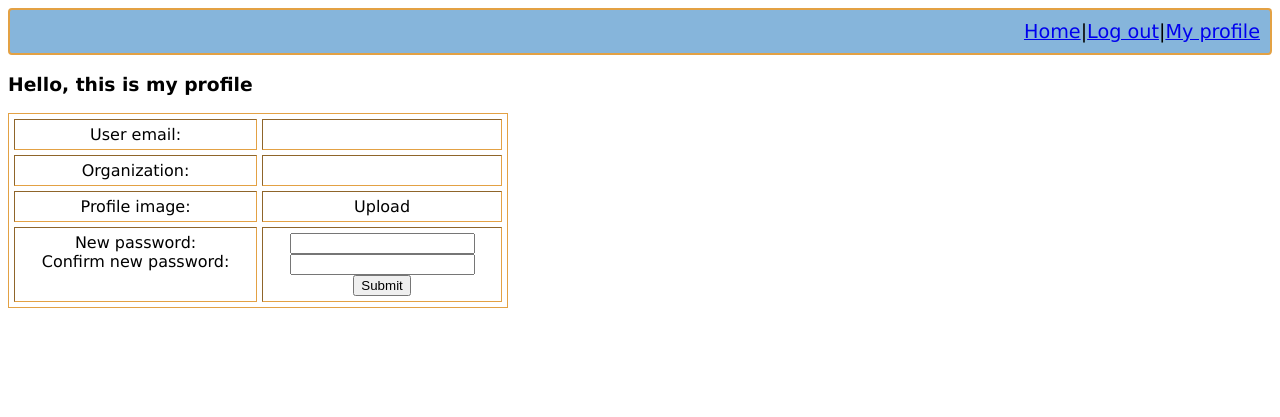
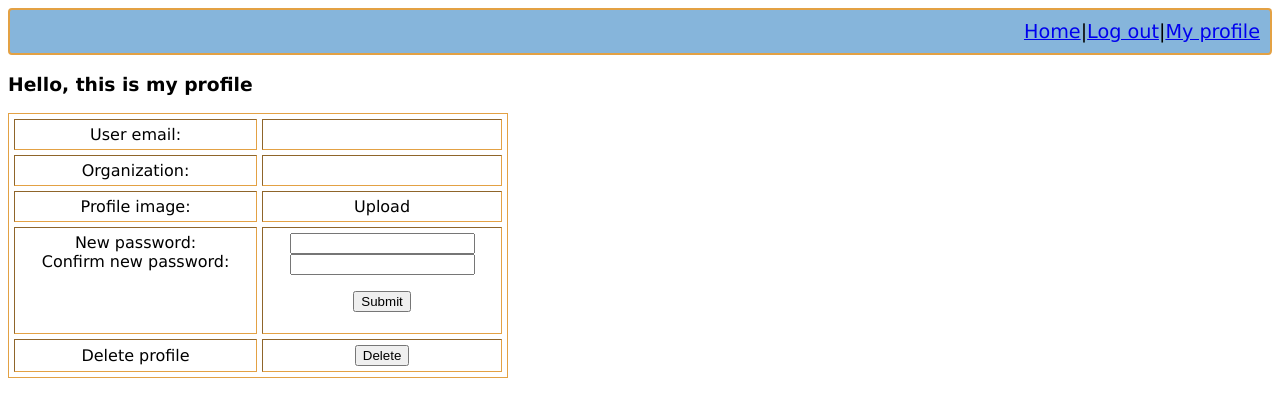
Before and after one commit to Jaime-alv/connect, a Flask app: template crm/templates/profile.html in a window 1280 px wide. Shown: the top 417 px of the page. Run offline with Flask 2, Linux system fonts and the light colour scheme; the template is opened without the code that fills it, so the values that code supplies are empty.

Commit message:
delete profile

```diff
--- a/crm/main.py
+++ b/crm/main.py
@@ -39,8 +39,7 @@ def log_in():
     if not pathlib.Path(f'..\\data\\user\\{user}').exists():
         return error('No user with that email', 'sign_up')
     else:
-        with pathlib.Path(f'..\\data\\user\\{user}\\user_profile.txt').open('r') as file:
-            file = json.load(file)
+        file = functions.load_user(user)
         if file['password'] == flask.request.form.get('password'):
             flask.session['user'] = user
             return functions.show_profile(user)
@@ -49,7 +48,7 @@ def log_in():
 
 
 @app.route('/logout')
-def log_ou():
+def log_out():
     flask.session.pop('user', None)
     return flask.redirect(flask.url_for('index'))
 
@@ -99,8 +98,7 @@ def change_password():
     new_password = flask.request.form.get('new_password')
     confirm_new_password = flask.request.form.get('confirm_new_password')
     user = flask.session['user']
-    with pathlib.Path(f'..\\data\\user\\{user}\\user_profile.txt').open('r') as file:
-        user_file = json.load(file)
+    user_file = functions.load_user(user)
     if new_password == user_file['password']:
         return error('Password already used, choose new password', 'go_to_profile')
     elif new_password != user_file['password'] and (any(character.islower() for character in new_password)
@@ -115,6 +113,24 @@ def change_password():
         return error('Both password fields needs to be equal', 'go_to_profile')
 
 
+# delete profile
+@app.route('/delete_profile', methods=['POST'])
+def delete_profile():
+    user = flask.session['user']
+    user_profile = functions.load_user(user)
+    organization = user_profile['organization']
+    inc_profile = functions.load_organization(organization)
+    if len(inc_profile['admin']) == 1:
+        functions.remove_all(f'..\\data\\inc\\{organization}')
+        functions.remove_all(f'..\\data\\user\\{user}')
+    else:
+        del inc_profile['employees'][user]
+        if user in inc_profile['admin']:
+            del inc_profile['admin'][user]
+        functions.remove_all(f'..\\data\\user\\{user}')
+    return log_out()
+
+
 # generic error message, redirect to 'next_url'
 def error(message, next_url):
     return flask.render_template('error.html', error_message=message, next=flask.url_for(next_url))
--- a/crm/templates/profile.html
+++ b/crm/templates/profile.html
@@ -33,11 +33,21 @@
             New password:<br>
             Confirm new password:
         </td>
-        <td>
+        <td align="center">
             <form name="new_password" action="new_password" method="post">
                 <input type="password" name="new_password"><br>
                 <input type="password" name="confirm_new_password"><br>
-                <input type="submit" name="submit" value="Submit">
+                <p><input type="submit" name="submit" value="Submit"></p>
+            </form>
+        </td>
+    </tr>
+    <tr>
+        <td>
+            Delete profile
+        </td>
+        <td align="center">
+            <form name="delete profile" action="delete_profile" method="post">
+                <input type="submit" name="submit" value="Delete">
             </form>
         </td>
     </tr>
```
Also changed, not shown: crm/functions.py (+25 -2 lines).
